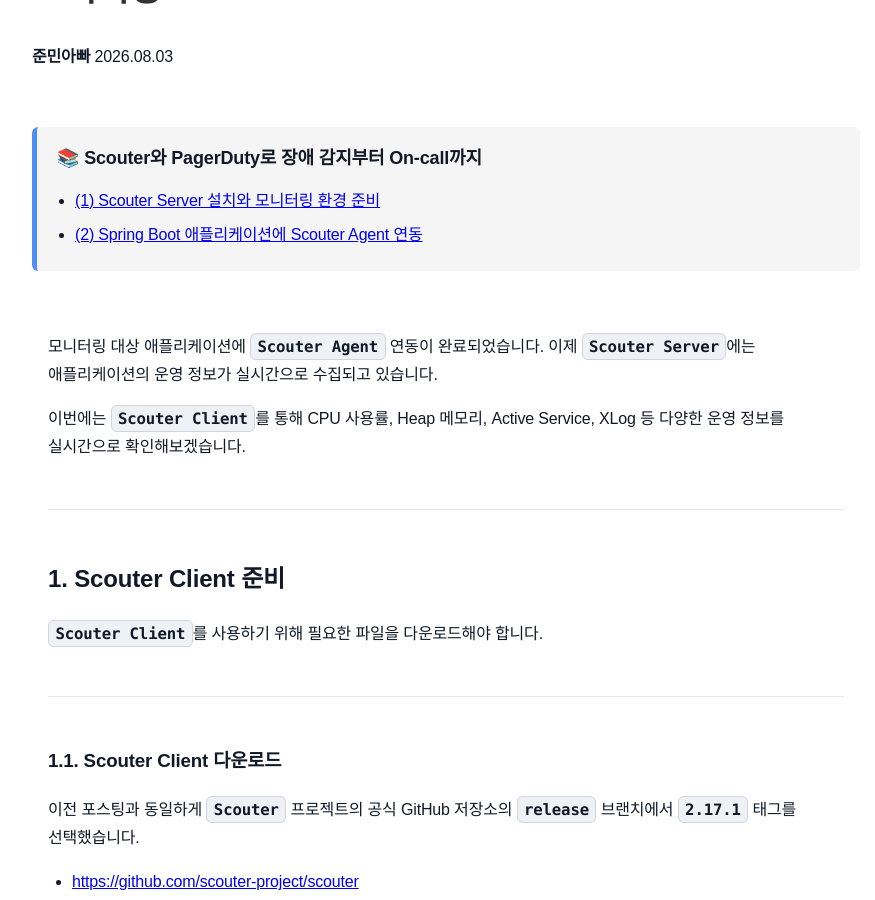
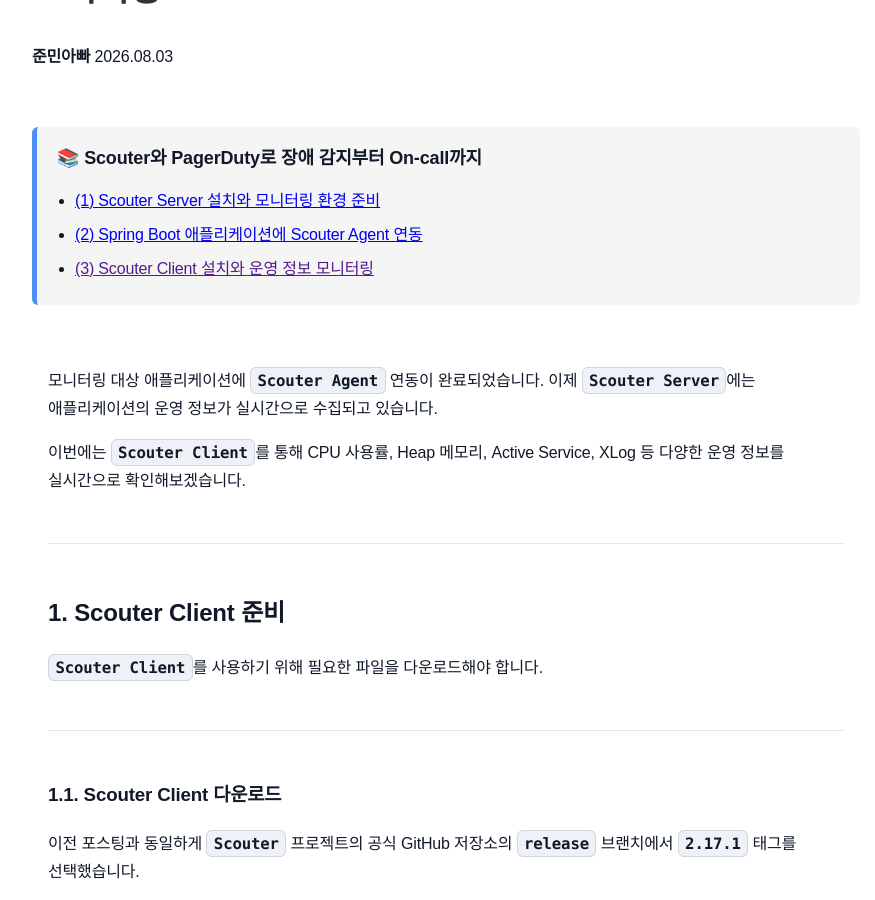
Before and after one commit to sanghoon-lee/sanghoon-lee.github.io, a Jekyll site: the page built from _posts/2026-08-03-paygerduty3.md, in a window 1280 px wide and 900 px high, scrolled down 339 px. Shown: the whole window, without its empty margins (194-1069 px from the left). Built offline with Jekyll 4.4.1, drawn with Linux system fonts in a browser that asks for light colours; nearby versions of some CDN libraries; comment, search, counter and statistics services are not loaded.

Commit message:
on-call 자동화 시리즈 3편 포스팅중

```diff
--- a/_data/paygerduty.yml
+++ b/_data/paygerduty.yml
@@ -6,3 +6,4 @@ posts:
     url: "/2026/07/26/paygerduty/"
   - title: "(2) Spring Boot 애플리케이션에 Scouter Agent 연동"
     url: "/2026/07/27/paygerduty2/"
+  - title: "(3) Scouter Client 설치와 운영 정보 모니터링"
```
Also changed, not shown: assets/images/warning2.jpg.
